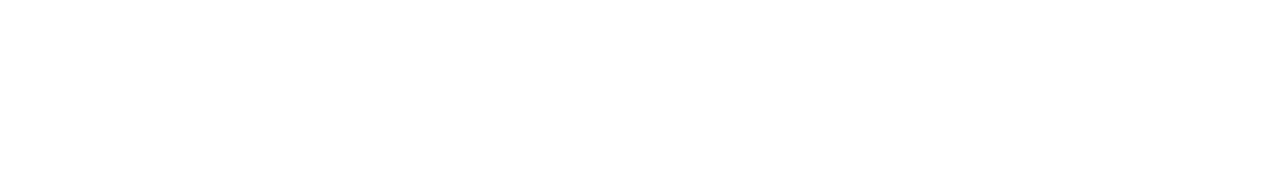
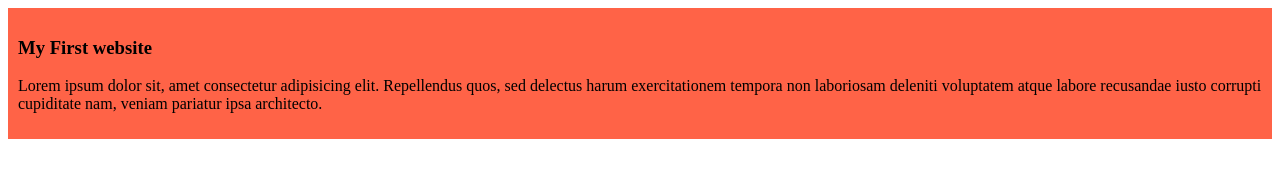
Before and after one commit to Zhyphez/first-repo, a plain HTML site: page index.html in a window 1280 px wide. Drawn offline with Linux system fonts and the light colour scheme.

Commit message:
added the first blog

```diff
--- a/index.html
+++ b/index.html
@@ -5,10 +5,16 @@
     <meta charset="UTF-8">
     <meta name="viewport" content="width=device-width, initial-scale=1.0">
     <title>First GitHub Repo</title>
+    <link rel="stylesheet" href="styles/index.css">
 </head>
 
 <body>
-
+<div>
+    <h3>
+        My First website
+    </h3>
+    <p>Lorem ipsum dolor sit, amet consectetur adipisicing elit. Repellendus quos, sed delectus harum exercitationem tempora non laboriosam deleniti voluptatem atque labore recusandae iusto corrupti cupiditate nam, veniam pariatur ipsa architecto.</p>
+</div>
 </body>
 
 </html>
--- /dev/null
+++ b/styles/index.css
@@ -0,0 +1,4 @@
+div{
+    background-color: tomato;
+    padding: 10px;
+}
```
